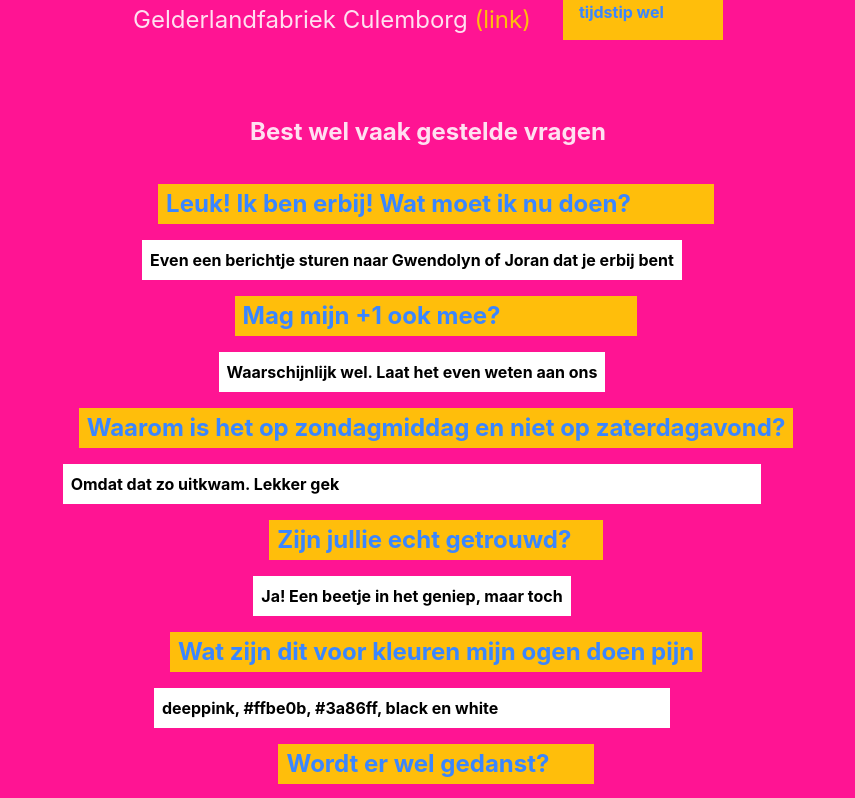
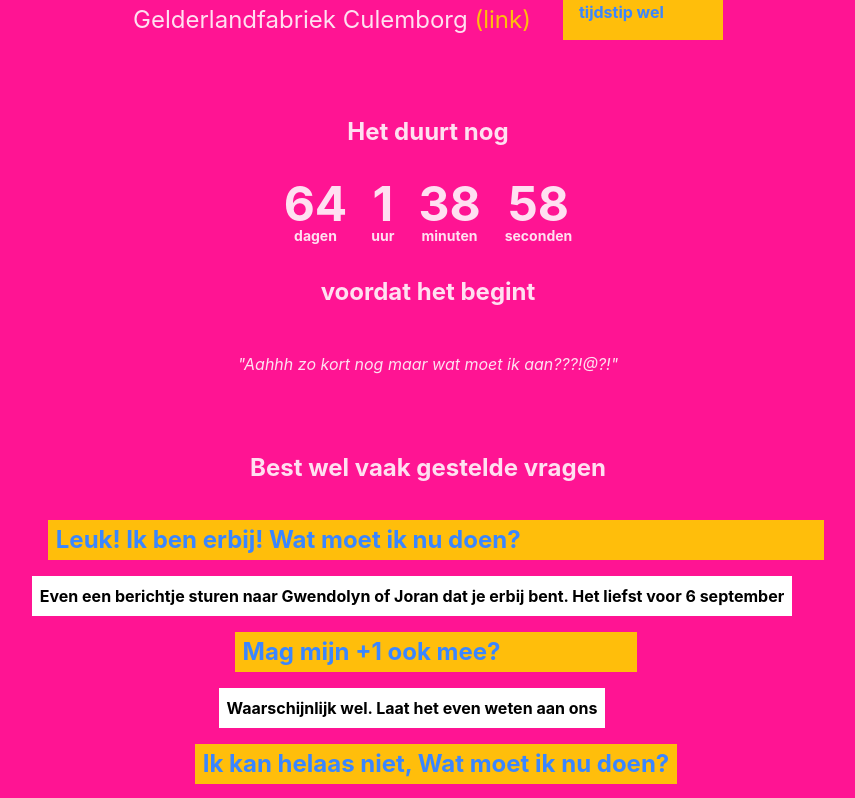
Before and after one commit to feestgwenenjoran/feest, a Vue app: page / in a window 1280 px wide. Shown: the part 800-1598 px from the top of the page, without its empty margins (212-1067 px from the left). Built offline with nearby package versions, Linux system fonts and the light colour scheme.

Commit message:
Add Countdown

```diff
--- a/src/App.vue
+++ b/src/App.vue
@@ -19,7 +19,7 @@ import TheFAQ from "./components/TheFAQ.vue"
       <!-- <ThePictures /> -->
       <TheIntro />
       <TheInfo />
-      <!-- <TheCountdown /> -->
+      <TheCountdown />
       <!-- <TheMarquee /> -->
       <!-- <TheYeah /> -->
       <TheFAQ />
--- a/src/components/TheCountdown.vue
+++ b/src/components/TheCountdown.vue
@@ -1,9 +1,114 @@
 <template>
-  <h1>The Countdown</h1>
+  <div class="countdown">
+    <h2 class="heading heading--top">Het duurt nog</h2>
+    <div class="countdown__items">
+      <div class="countdown__item">
+        <h3 class="number">{{ days }}</h3>
+        <h3 class="text">{{ daysText }}</h3>
+      </div>
+      <div class="countdown__item">
+        <h3 class="number">{{ hours }}</h3>
+        <h3 class="text">{{ hoursText }}</h3>
+      </div>
+      <div class="countdown__item">
+        <h3 class="number">{{ minutes }}</h3>
+        <h3 class="text">{{ minutesText }}</h3>
+      </div>
+      <div class="countdown__item">
+        <h3 class="number">{{ seconds }}</h3>
+        <h3 class="text">{{ secondsText }}</h3>
+      </div>
+    </div>
+    <h2 class="heading">voordat het begint</h2>
+    <p class="paragraph">"Aahhh zo kort nog maar wat moet ik aan???!@?!"</p>
+  </div>
 </template>
 
 <script>
-export default {}
+export default {
+  data() {
+    return {
+      days: 0,
+      hours: 0,
+      minutes: 0,
+      seconds: 0,
+    }
+  },
+  mounted() {
+    this.updateCountdown()
+    setInterval(this.updateCountdown.bind(this), 1000)
+  },
+  unmounted() {
+    clearInterval(this.updateCountdown.bind(this))
+  },
+  methods: {
+    updateCountdown() {
+      const now = Date.now()
+      const timeLeft = 1664103600000 - now // 13:00 25 sept 2022
+      this.days = Math.floor(timeLeft / (1000 * 60 * 60 * 24))
+      this.hours = Math.floor((timeLeft / (1000 * 60 * 60)) % 24)
+      this.minutes = Math.floor((timeLeft / (1000 * 60)) % 60)
+      this.seconds = Math.floor((timeLeft / 1000) % 60)
+    },
+  },
+  computed: {
+    countdownText() {
+      return "Het duurt niet lang meer!"
+    },
+    daysText() {
+      if (this.days === 1) {
+        return "dag"
+      }
+      return "dagen"
+    },
+    hoursText() {
+      return "uur"
+    },
+    minutesText() {
+      if (this.minutes === 1) {
+        return "minuut"
+      }
+      return "minuten"
+    },
+    secondsText() {
+      if (this.days === 1) {
+        return "seconde"
+      }
+      return "seconden"
+    },
+  },
+}
 </script>
 
-<style scoped lang="scss"></style>
+<style scoped lang="scss">
+.heading {
+  margin-top: 2rem;
+  margin-bottom: 3rem;
+  text-align: center;
+  &--top {
+    margin-top: 5rem;
+  }
+}
+.number {
+  font-size: 3rem;
+}
+.text {
+  margin-top: 0.5rem;
+  font-size: 0.875rem;
+}
+.countdown {
+  &__items {
+    display: flex;
+    justify-content: center;
+    gap: 1.5rem;
+  }
+
+  &__item {
+    text-align: center;
+  }
+}
+
+.paragraph {
+  font-style: italic;
+}
+</style>
--- a/src/components/TheFAQ.vue
+++ b/src/components/TheFAQ.vue
@@ -18,11 +18,15 @@ export default {
         {
           question: "Leuk! Ik ben erbij! Wat moet ik nu doen?",
           answer:
-            "Even een berichtje sturen naar Gwendolyn of Joran dat je erbij bent",
+            "Even een berichtje sturen naar Gwendolyn of Joran dat je erbij bent. Het liefst voor 6 september",
         },
         {
           question: "Mag mijn +1 ook mee?",
           answer: "Waarschijnlijk wel. Laat het even weten aan ons",
+        },
+        {
+          question: "Ik kan helaas niet, Wat moet ik nu doen?",
+          answer: "Ook dan is het voor ons fijn om dat te weten",
         },
         {
           question: "Waarom is het op zondagmiddag en niet op zaterdagavond?",
```
